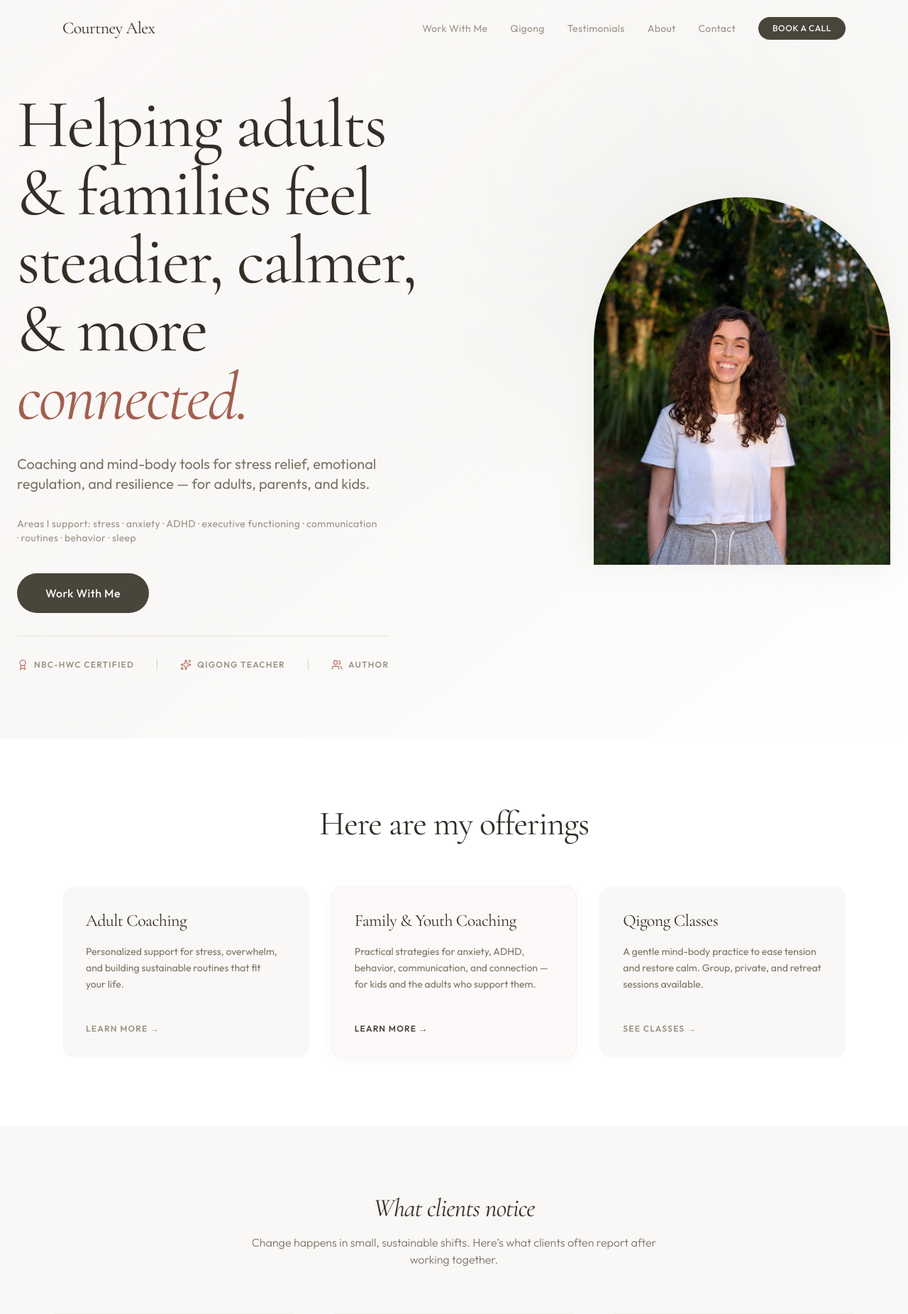
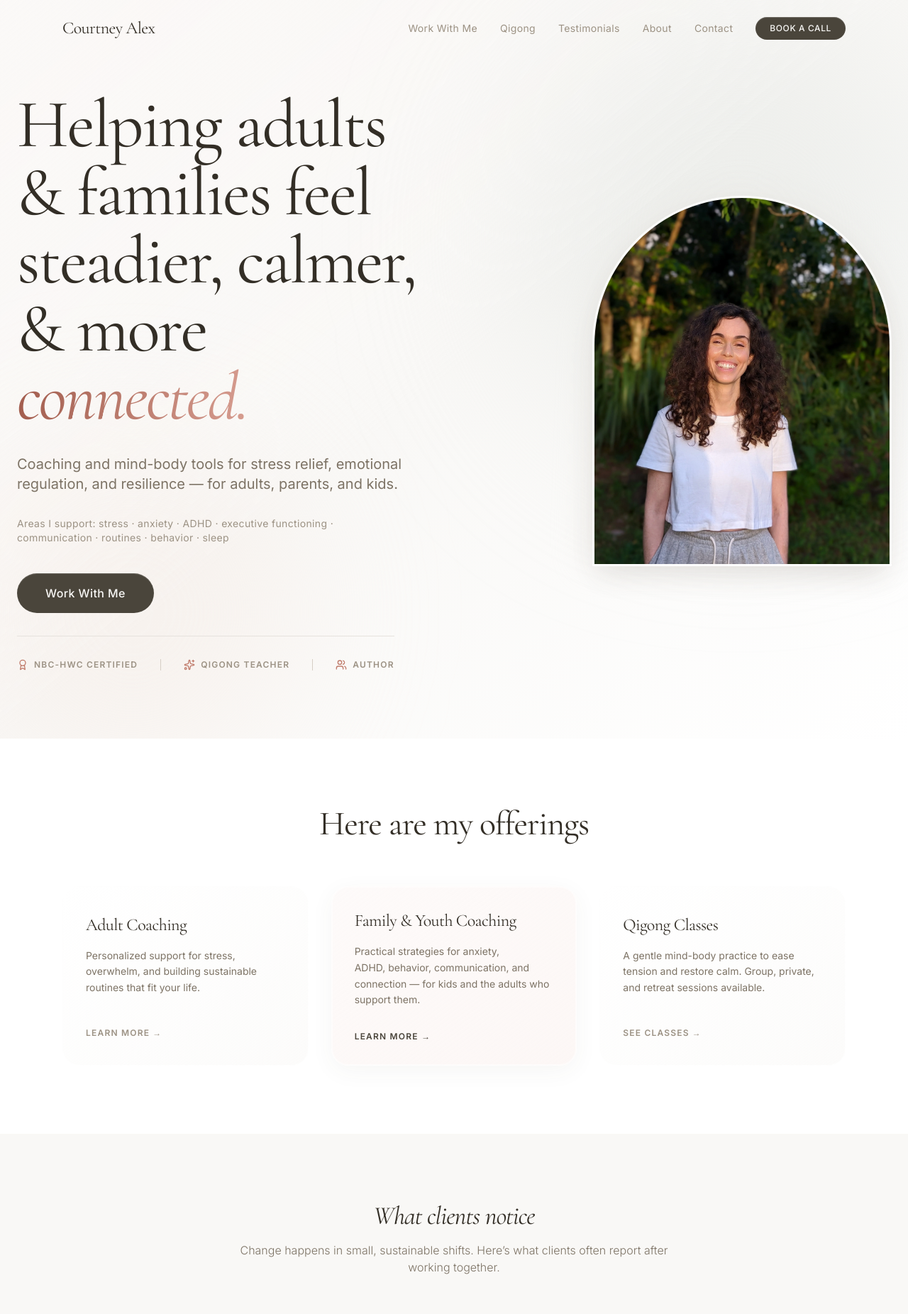
Before and after one commit to Hewg74/Courtney, a React (Vite) app: page / in a window 1280 px wide. Shown: the top 1852 px of the page at 71% size. Built offline with nearby package versions, Linux system fonts and the light colour scheme.

Commit message:
font revert

```diff
--- a/components/Button.tsx
+++ b/components/Button.tsx
@@ -17,11 +17,11 @@ export const Button: React.FC<ButtonProps> = ({
 
   const variants = {
     // Primary: Deep sand/charcoal. Tactile but not harsh.
-    primary: "bg-sand-800 text-sand-50 hover:bg-clay-600 hover:shadow-medium active:bg-clay-700 active:shadow-inner",
+    primary: "bg-sand-800 text-sand-50 hover:bg-clay-600 hover:shadow-medium hover:shadow-clay-500/20 active:scale-[0.98] active:shadow-soft shadow-[inset_0_1px_1px_rgba(255,255,255,0.2)]",
     // Secondary: Soft clay wash.
-    secondary: "bg-clay-100 text-clay-800 hover:bg-clay-200 active:bg-clay-300 active:shadow-inner",
+    secondary: "bg-clay-100 text-clay-800 hover:bg-clay-200 active:scale-[0.98] shadow-[inset_0_1px_1px_rgba(255,255,255,0.5)]",
     // Outline: Delicate line.
-    outline: "border border-sand-300 text-sand-800 hover:border-sand-400 hover:bg-sand-100/50 bg-transparent active:bg-sand-200/50 active:shadow-inner",
+    outline: "border border-sand-300 text-sand-800 hover:border-sand-400 hover:bg-sand-50/50 bg-transparent active:scale-[0.98]",
     // Text only
     text: "bg-transparent text-sand-600 hover:text-sand-900 underline decoration-sand-300 underline-offset-4 hover:underline-offset-2 transition-all"
   };
--- a/components/Navigation.tsx
+++ b/components/Navigation.tsx
@@ -52,7 +52,7 @@ export const Navigation: React.FC<NavigationProps> = ({ currentView, setView })
     <nav
       className={`fixed top-0 left-0 right-0 z-50 transition-all ${isMobileMenuOpen
         ? 'duration-0 bg-transparent py-6'
-        : `duration-500 ${isScrolled ? 'bg-sand-50/90 backdrop-blur-md py-4 shadow-sm' : 'bg-transparent py-6'}`
+        : `duration-500 ${isScrolled ? 'bg-sand-50/80 backdrop-blur-xl py-4 shadow-sm border-b border-white/40' : 'bg-transparent py-6'}`
         }`}
     >
       <div className="max-w-6xl mx-auto px-6 flex justify-between items-center">
--- a/index.html
+++ b/index.html
@@ -1,21 +1,25 @@
 <!DOCTYPE html>
 <html lang="en">
+
 <head>
   <meta charset="UTF-8" />
   <meta name="viewport" content="width=device-width, initial-scale=1.0" />
   <title>Courtney | Health & Wellness Coaching for Adults & Families</title>
-    <meta name="description" content="Board-certified health & wellness coaching for stress relief, sleep, and resilience — for adults & families.">
+  <meta name="description"
+    content="Board-certified health & wellness coaching for stress relief, sleep, and resilience — for adults & families.">
   <script src="https://cdn.tailwindcss.com"></script>
   <link rel="preconnect" href="https://fonts.googleapis.com">
   <link rel="preconnect" href="https://fonts.gstatic.com" crossorigin>
-    <link href="https://fonts.googleapis.com/css2?family=Cormorant+Garamond:ital,wght@0,300;0,400;0,500;0,600;1,400;1,500&family=Outfit:wght@300;400;500;600&display=swap" rel="stylesheet">
+  <link
+    href="https://fonts.googleapis.com/css2?family=Cormorant+Garamond:ital,wght@0,300;0,400;0,500;0,600;1,400;1,500&family=Inter:wght@300;400;500;600&display=swap"
+    rel="stylesheet">
   <script>
     tailwind.config = {
       theme: {
         extend: {
           fontFamily: {
             serif: ['"Cormorant Garamond"', 'serif'],
-              sans: ['"Outfit"', 'sans-serif'],
+            sans: ['"Inter"', 'sans-serif'],
           },
           borderRadius: {
             'xl': '0.75rem',
@@ -70,6 +74,8 @@
           boxShadow: {
             'soft': '0 4px 20px -2px rgba(74, 69, 59, 0.05)',
             'medium': '0 10px 40px -4px rgba(74, 69, 59, 0.08)',
+            'premium': '0 20px 40px -8px rgba(74, 69, 59, 0.12), inset 0 0 0 1px rgba(255, 255, 255, 0.6)',
+            'glass': '0 8px 32px 0 rgba(74, 69, 59, 0.05), inset 0 0 0 1px rgba(255, 255, 255, 0.5)'
           },
           keyframes: {
             'fade-in': {
@@ -79,11 +85,21 @@
             'shimmer': {
               '0%': { backgroundPosition: '-1000px 0' },
               '100%': { backgroundPosition: '1000px 0' }
+            },
+            'float': {
+              '0%, 100%': { transform: 'translateY(0) scale(1)' },
+              '50%': { transform: 'translateY(-20px) scale(1.05)' }
+            },
+            'float-delayed': {
+              '0%, 100%': { transform: 'translateY(0) scale(1.05)' },
+              '50%': { transform: 'translateY(20px) scale(1)' }
             }
           },
           animation: {
             'fade-in': 'fade-in 0.8s cubic-bezier(0.2, 0.8, 0.2, 1) forwards',
             'shimmer': 'shimmer 2s infinite linear',
+            'float': 'float 12s ease-in-out infinite',
+            'float-delayed': 'float-delayed 15s ease-in-out infinite',
           }
         }
       }
@@ -91,43 +107,62 @@
   </script>
   <style>
     body {
-        background-color: #F9F8F6; /* sand-50 */
-        color: #4A453B; /* sand-800 */
+      background-color: #F9F8F6;
+      /* sand-50 */
+      color: #4A453B;
+      /* sand-800 */
       -webkit-font-smoothing: antialiased;
       -moz-osx-font-smoothing: grayscale;
     }
+
     /* Custom Selection Color */
     ::selection {
-        background-color: #F2DCD6; /* clay-200 */
+      background-color: #F2DCD6;
+      /* clay-200 */
       color: #4A453B;
     }
+
     /* Hide scrollbar for clean look */
     .no-scrollbar::-webkit-scrollbar {
       display: none;
     }
+
     .no-scrollbar {
       -ms-overflow-style: none;
       scrollbar-width: none;
     }
+
     /* Typography refinements — optical balance */
-      h1, h2, h3 {
-        letter-spacing: -0.025em; /* tighter tracking on large serif headings */
+    h1,
+    h2,
+    h3 {
+      letter-spacing: -0.025em;
+      /* tighter tracking on large serif headings */
       line-height: 1.05;
     }
+
     h1 {
-        line-height: 1; /* even tighter for massive headings */
+      line-height: 1;
+      /* even tighter for massive headings */
     }
+
     p {
-        text-wrap: pretty; /* better line breaks for readability */
+      text-wrap: pretty;
+      /* better line breaks for readability */
     }
+
     /* Respect reduced motion preferences */
     @media (prefers-reduced-motion: reduce) {
-        *, *::before, *::after {
+
+      *,
+      *::before,
+      *::after {
         animation-duration: 0.01ms !important;
         animation-iteration-count: 1 !important;
         transition-duration: 0.01ms !important;
       }
     }
+
     /* Screen-reader only utility */
     .sr-only {
       position: absolute;
@@ -155,8 +190,10 @@
 </script>
   <link rel="stylesheet" href="/index.css">
 </head>
+
 <body>
   <div id="root"></div>
   <script type="module" src="/index.tsx"></script>
 </body>
+
 </html>
--- a/views/Home.tsx
+++ b/views/Home.tsx
@@ -22,7 +22,8 @@ export const Home: React.FC<HomeProps> = ({ setView }) => {
       <section className="relative min-h-[90vh] flex items-center px-6 overflow-hidden pt-32 lg:pt-32 pb-20 lg:pb-24">
         {/* Ambient Washes */}
         <div className="absolute top-0 left-0 w-full h-full bg-gradient-to-br from-clay-50/50 via-sand-50 to-white -z-20" />
-        <div className="absolute top-[10%] right-[5%] w-[500px] h-[500px] bg-sage-100/40 rounded-full blur-[100px] -z-10" />
+        <div className="absolute top-[5%] right-[-5%] w-[600px] h-[600px] bg-sage-100/50 rounded-full blur-[120px] mix-blend-multiply animate-float -z-10" />
+        <div className="absolute bottom-[-5%] left-[-5%] w-[500px] h-[500px] bg-clay-100/40 rounded-full blur-[100px] mix-blend-multiply animate-float-delayed -z-10" />
 
         <div className="max-w-7xl mx-auto w-full grid lg:grid-cols-2 gap-12 lg:gap-20 items-center relative z-10">
 
@@ -30,7 +31,7 @@ export const Home: React.FC<HomeProps> = ({ setView }) => {
           <div className="space-y-8 text-center lg:text-left order-2 lg:order-1 relative">
             <Reveal variant="fadeUp" delay={0.2} className="mx-auto lg:mx-0">
               <h1 className="text-5xl md:text-7xl lg:text-8xl font-serif text-sand-900 leading-[1.05] tracking-tight">
-                Helping adults & families feel steadier, calmer, & more <span className="italic font-light text-clay-600">connected.</span>
+                Helping adults & families feel steadier, calmer, & more <span className="italic font-light bg-clip-text text-transparent bg-gradient-to-r from-clay-600 to-clay-400 pb-2">connected.</span>
               </h1>
             </Reveal>
 
@@ -83,12 +84,12 @@ export const Home: React.FC<HomeProps> = ({ setView }) => {
                 <div className="absolute inset-0 bg-sand-200 rounded-t-full rounded-b-[2rem] rotate-2 opacity-50 blur-xl"></div>
 
                 {/* Image */}
-                <div className="absolute inset-0 overflow-hidden rounded-t-full rounded-b-[2rem] shadow-inner border border-sand-100">
+                <div className="absolute inset-0 overflow-hidden rounded-t-full rounded-b-[2rem] shadow-premium ring-1 ring-white border-2 border-white/80 transition-all duration-700 hover:shadow-2xl">
                   <img
                     src="/images/headshot.jpg"
                     alt="Courtney Alex, health and wellness coach"
                     fetchPriority="high"
-                    className="w-full h-full object-cover transition-opacity duration-700 hover:opacity-95"
+                    className="w-full h-full object-cover transform scale-105 hover:scale-110 transition-transform duration-1000 ease-out"
                   />
                 </div>
               </div>
@@ -112,13 +113,13 @@ export const Home: React.FC<HomeProps> = ({ setView }) => {
             <Reveal delay={0.1}>
               <button
                 onClick={() => setView('work-with-me')}
-                className="group cursor-pointer bg-sand-50 p-8 rounded-2xl hover:shadow-medium transition-all duration-700 border border-transparent hover:border-sand-200 h-full text-left w-full"
+                className="group cursor-pointer bg-gradient-to-br from-white to-sand-50/50 backdrop-blur-sm p-8 rounded-3xl hover:shadow-premium hover:-translate-y-1 transition-all duration-500 border border-white/60 hover:border-white h-full text-left w-full"
               >
                 <h3 className="text-2xl font-serif text-sand-900 mb-4">Adult Coaching</h3>
                 <p className="text-sand-600 text-sm leading-relaxed mb-8 min-h-[80px]">
                   Personalized support for stress, overwhelm, and building sustainable routines that fit your life.
                 </p>
-                <div className="text-xs font-bold uppercase tracking-widest text-sand-500 group-hover:text-clay-600">Learn More &rarr;</div>
+                <div className="text-xs font-bold uppercase tracking-widest text-sand-500 group-hover:text-clay-600 flex items-center transition-colors">Learn More <span className="ml-1 group-hover:translate-x-1 transition-transform duration-300">&rarr;</span></div>
               </button>
             </Reveal>
 
@@ -126,13 +127,13 @@ export const Home: React.FC<HomeProps> = ({ setView }) => {
             <Reveal delay={0.2} variant="scaleUp">
               <button
                 onClick={() => setView('work-with-me')}
-                className="group cursor-pointer bg-clay-50 p-8 rounded-2xl shadow-soft hover:shadow-medium transition-all duration-700 relative border border-clay-100 h-full text-left w-full"
+                className="group cursor-pointer bg-gradient-to-br from-clay-50/80 to-clay-100/50 backdrop-blur-sm p-8 rounded-3xl shadow-glass hover:shadow-premium hover:-translate-y-1 transition-all duration-500 relative border border-white/60 hover:border-white h-full text-left w-full"
               >
                 <h3 className="text-2xl font-serif text-sand-900 mb-4">Family & Youth Coaching</h3>
                 <p className="text-sand-600 text-sm leading-relaxed mb-8 min-h-[80px]">
                   Practical strategies for anxiety, ADHD, behavior, communication, and connection — for kids and the adults who support them.
                 </p>
-                <div className="text-xs font-bold uppercase tracking-widest text-clay-700">Learn More &rarr;</div>
+                <div className="text-xs font-bold uppercase tracking-widest text-clay-700 flex items-center transition-colors">Learn More <span className="ml-1 group-hover:translate-x-1 transition-transform duration-300">&rarr;</span></div>
               </button>
             </Reveal>
 
@@ -140,13 +141,13 @@ export const Home: React.FC<HomeProps> = ({ setView }) => {
             <Reveal delay={0.3}>
               <button
                 onClick={() => setView('qigong')}
-                className="group cursor-pointer bg-sand-50 p-8 rounded-2xl hover:shadow-medium transition-all duration-700 border border-transparent hover:border-sand-200 h-full text-left w-full"
+                className="group cursor-pointer bg-gradient-to-br from-white to-sand-50/50 backdrop-blur-sm p-8 rounded-3xl hover:shadow-premium hover:-translate-y-1 transition-all duration-500 border border-white/60 hover:border-white h-full text-left w-full"
               >
                 <h3 className="text-2xl font-serif text-sand-900 mb-4">Qigong Classes</h3>
                 <p className="text-sand-600 text-sm leading-relaxed mb-8 min-h-[80px]">
                   A gentle mind-body practice to ease tension and restore calm. Group, private, and retreat sessions available.
                 </p>
-                <div className="text-xs font-bold uppercase tracking-widest text-sand-500 group-hover:text-clay-600">See Classes &rarr;</div>
+                <div className="text-xs font-bold uppercase tracking-widest text-sand-500 group-hover:text-clay-600 flex items-center transition-colors">See Classes <span className="ml-1 group-hover:translate-x-1 transition-transform duration-300">&rarr;</span></div>
               </button>
             </Reveal>
           </div>
@@ -156,8 +157,8 @@ export const Home: React.FC<HomeProps> = ({ setView }) => {
       {/* 3. What Clients Notice (Moved & Updated) */}
       <section className="py-24 px-6 bg-sand-50 relative overflow-hidden">
         {/* Subtle Background Pattern */}
-        <div className="absolute top-0 right-0 w-96 h-96 bg-sage-50/50 rounded-full blur-3xl -z-10 translate-x-1/2 -translate-y-1/2"></div>
-        <div className="absolute bottom-0 left-0 w-96 h-96 bg-clay-50/50 rounded-full blur-3xl -z-10 -translate-x-1/2 translate-y-1/2"></div>
+        <div className="absolute top-0 right-0 w-[500px] h-[500px] bg-sage-100/40 rounded-full blur-[120px] -z-10 translate-x-1/2 -translate-y-1/4 animate-float"></div>
+        <div className="absolute bottom-0 left-0 w-[500px] h-[500px] bg-clay-100/40 rounded-full blur-[120px] -z-10 -translate-x-1/4 translate-y-1/4 animate-float-delayed"></div>
 
         <div className="max-w-6xl mx-auto text-center space-y-16 relative z-10">
           <Reveal width="100%">
@@ -208,8 +209,8 @@ export const Home: React.FC<HomeProps> = ({ setView }) => {
               }
             ].map((item, i) => (
               <Reveal key={i} delay={i * 0.1} width="100%">
-                <div className="group bg-white p-8 md:p-10 rounded-2xl shadow-sm hover:shadow-soft transition-shadow duration-700 border border-sand-100 h-full flex flex-col items-center text-center space-y-4">
-                  <div className={`p-4 rounded-full ${item.bg} bg-opacity-50 transition-colors duration-700`}>
+                <div className="group bg-gradient-to-b from-white to-sand-50/30 p-8 md:p-10 rounded-2xl shadow-sm hover:shadow-premium transition-all duration-500 border border-white/80 ring-1 ring-sand-900/5 h-full flex flex-col items-center text-center space-y-5 hover:-translate-y-1">
+                  <div className={`p-4 rounded-full ${item.bg} bg-opacity-40 group-hover:scale-110 transition-transform duration-500 ease-out shadow-[inset_0_1px_1px_rgba(255,255,255,0.8)]`}>
                     <item.icon size={24} className={item.color} strokeWidth={1.25} />
                   </div>
                   <p className="text-sand-800 text-lg leading-relaxed font-medium">
```
Lines whose indentation alone changed are shown as unchanged.
